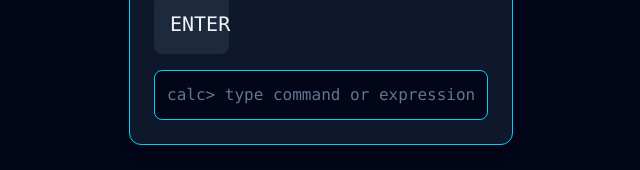
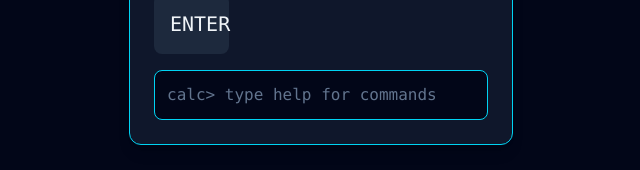
Before and after one commit to glennrobey/CppCalc, a React (Vite) app in the folder frontend/: page / in a window 1280 px wide. Shown: the part 544-714 px from the top of the page, without its empty margins (319-959 px from the left). Built offline with nearby package versions, Linux system fonts and the light colour scheme.

Commit message:
Create initial calculator frontend interface

```diff
--- a/frontend/src/App.tsx
+++ b/frontend/src/App.tsx
@@ -188,7 +188,7 @@ function App() {
             outline-none
             placeholder:text-slate-500
           "
-          placeholder="calc> type command or expression"
+          placeholder="calc> type help for commands"
           value={commandInput}
           onChange={(e) => setCommandInput(e.target.value)}
         />
```
